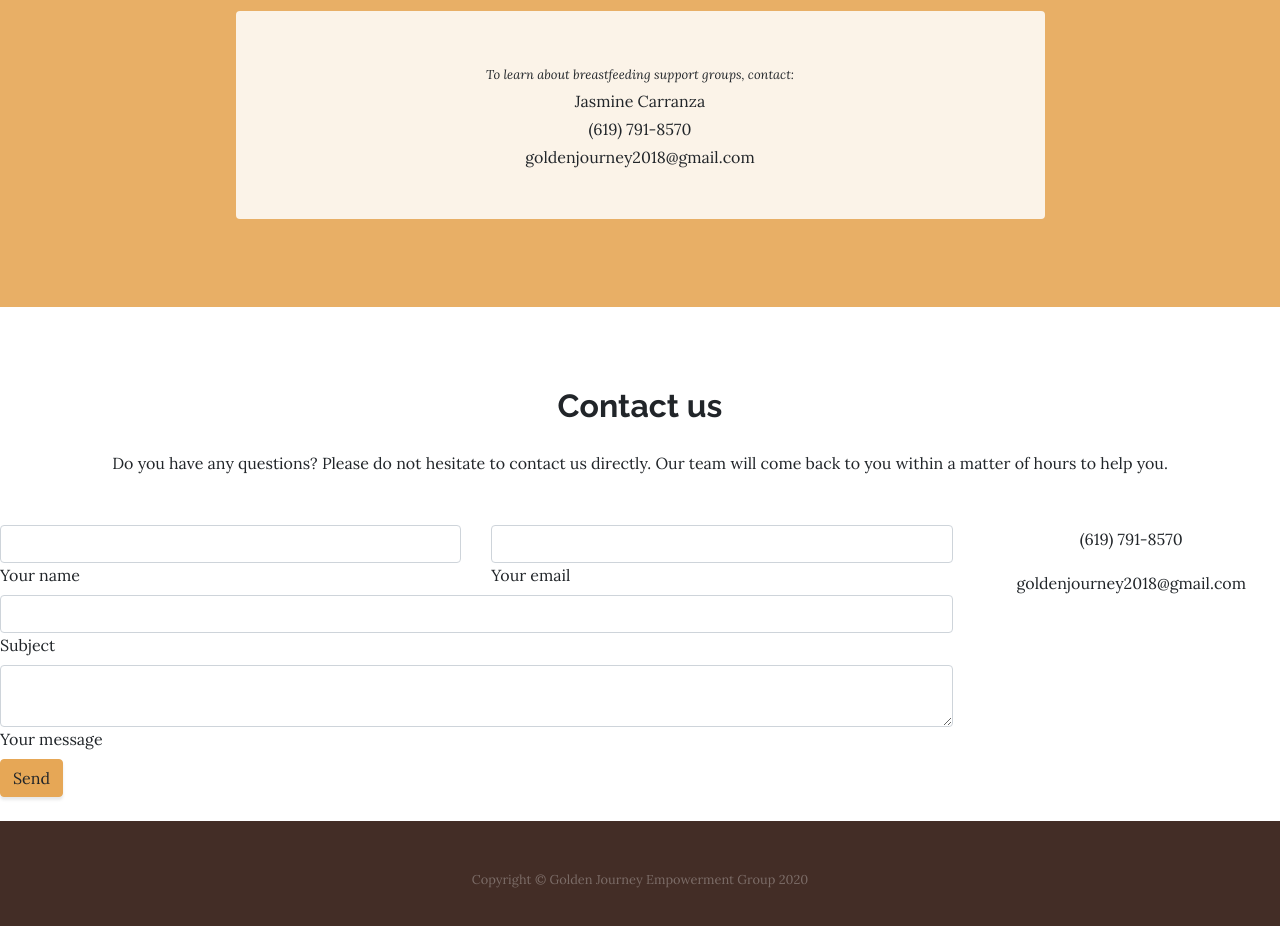
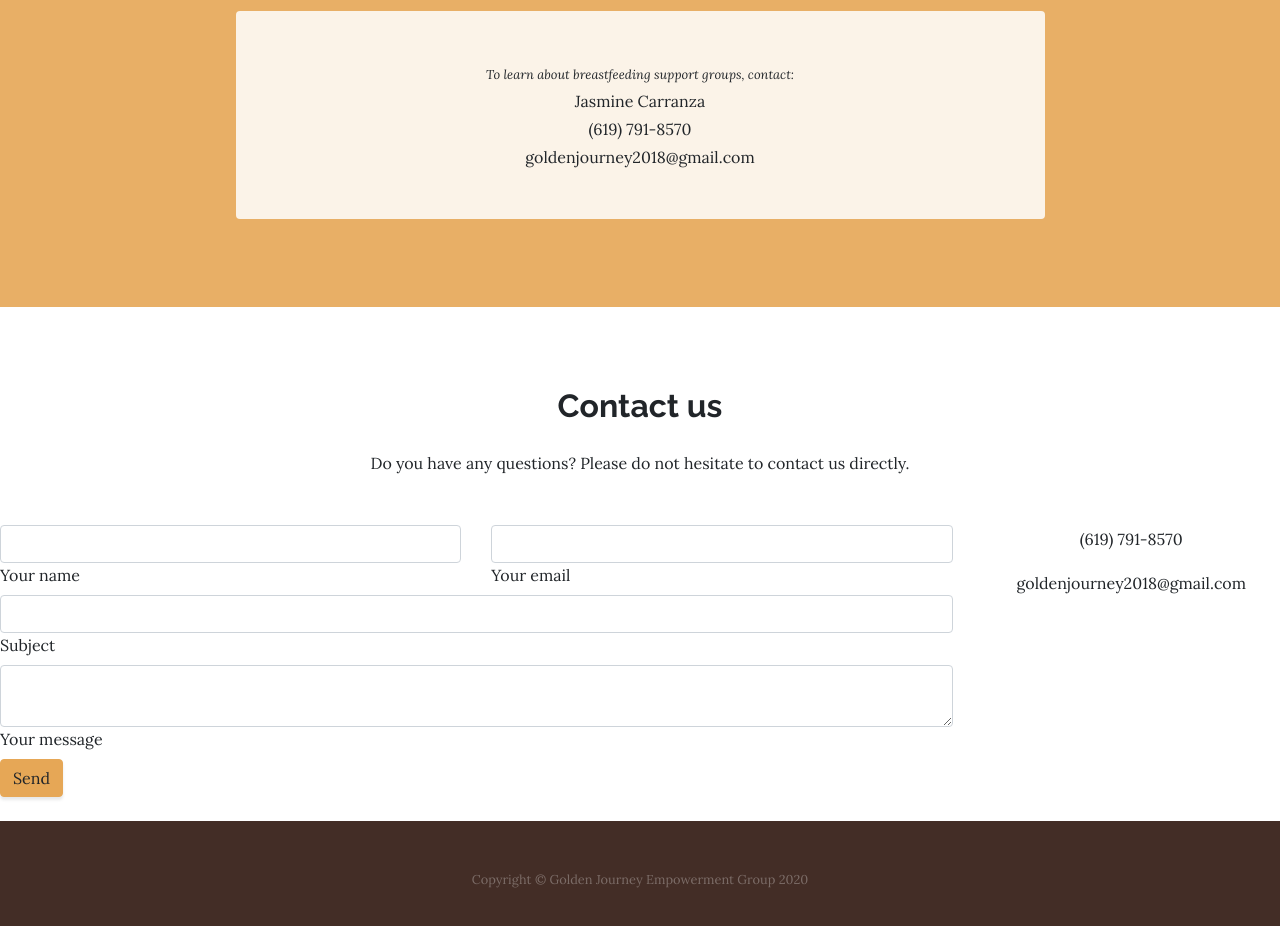
Before and after one commit to eeckey/Golden-Journey-Empowerment, a website: page videos.html in a window 1280 px wide. Shown: the part 1013-1939 px from the top of the page. Drawn offline with Linux system fonts and the light colour scheme; some icons are missing.

Commit message:
Update videos.html

```diff
--- a/videos.html
+++ b/videos.html
@@ -99,8 +99,7 @@
     <!--Section heading-->
     <h2 class="h1-responsive font-weight-bold text-center my-4">Contact us</h2>
     <!--Section description-->
-    <p class="text-center w-responsive mx-auto mb-5">Do you have any questions? Please do not hesitate to contact us directly. Our team will come back to you within
-        a matter of hours to help you.</p>
+    <p class="text-center w-responsive mx-auto mb-5">Do you have any questions? Please do not hesitate to contact us directly.</p>
 
     <div class="row">
 
```
